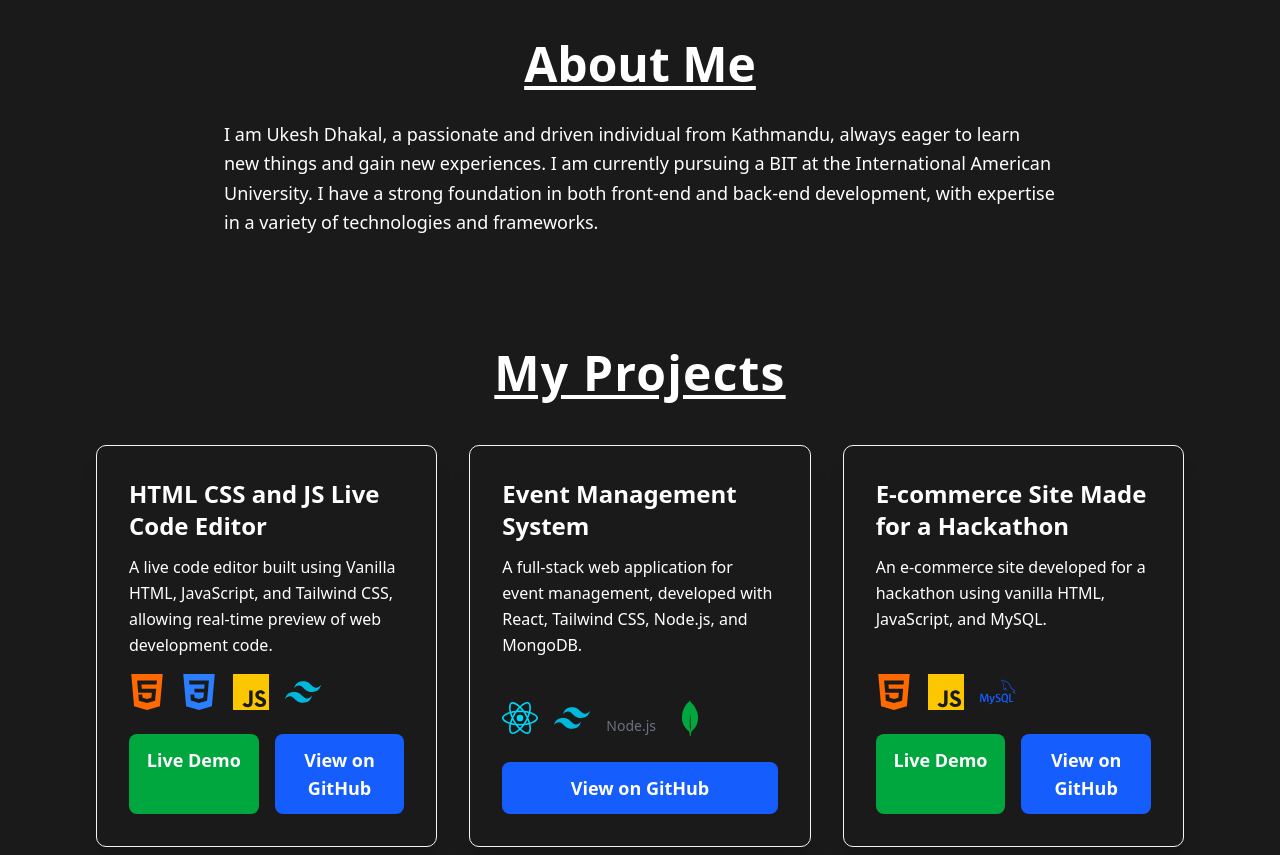
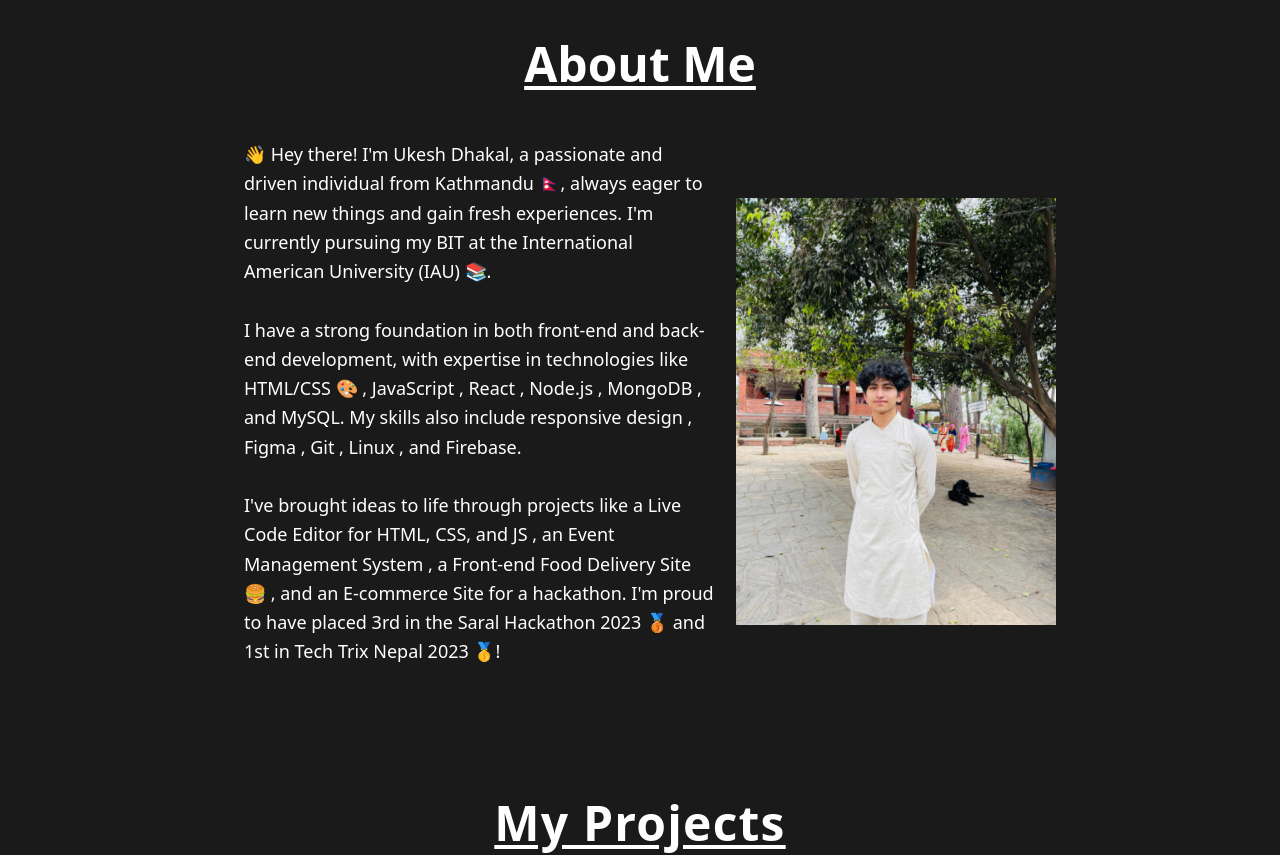
Before and after one commit to ukesh-dhakal/Portfolio, a Next.js app: page / in a window 1280 px wide. Shown: the part 840-1695 px from the top of the page. Built offline with nearby package versions, Linux system fonts and the light colour scheme.

Commit message:
Update AboutMe.tsx

```diff
--- a/app/Components/AboutMe.tsx
+++ b/app/Components/AboutMe.tsx
@@ -1,5 +1,6 @@
 import React from 'react';
-
+import Image from 'next/image';
+import Photo from '../../public/Photo.jpg'; // Adjust the path as necessary
 
 const AboutMe = () => {
   return (
@@ -11,10 +12,22 @@ const AboutMe = () => {
         About Me
       </h1>
 
-
-      <p className="text-lg text-white leading-relaxed break-words">
-        I am Ukesh Dhakal, a passionate and driven individual from Kathmandu, always eager to learn new things and gain new experiences. I am currently pursuing a BIT at the International American University. I have a strong foundation in both front-end and back-end development, with expertise in a variety of technologies and frameworks.
+     <div className='flex flex-row justify-center items-center'>
+      <p className="text-lg text-white m-5 leading-relaxed break-words">
+        👋 Hey there! I'm Ukesh Dhakal, a passionate and driven individual from Kathmandu 🇳🇵, always eager to learn new things and gain fresh experiences. I'm currently pursuing my BIT at the International American University (IAU) 📚. <br/>
+<br/>
+I have a strong foundation in both front-end and back-end development, with expertise in technologies like HTML/CSS 🎨 , JavaScript , React , Node.js , MongoDB , and MySQL. My skills also include responsive design , Figma , Git , Linux , and Firebase. <br/>
+<br/>
+I've brought ideas to life through projects like a Live Code Editor for HTML, CSS, and JS , an Event Management System , a Front-end Food Delivery Site 🍔 , and an E-commerce Site for a hackathon. I'm proud to have placed 3rd in the Saral Hackathon 2023 🥉 and 1st in Tech Trix Nepal 2023 🥇!
       </p>
+<Image
+        src={Photo}
+        alt="Ukesh Dhakal"
+        width={320}
+        height={320}
+        className=" mx-auto m-5 mt-8 mb-4"
+      />
+      </div>
 
     </div>
   );
```
